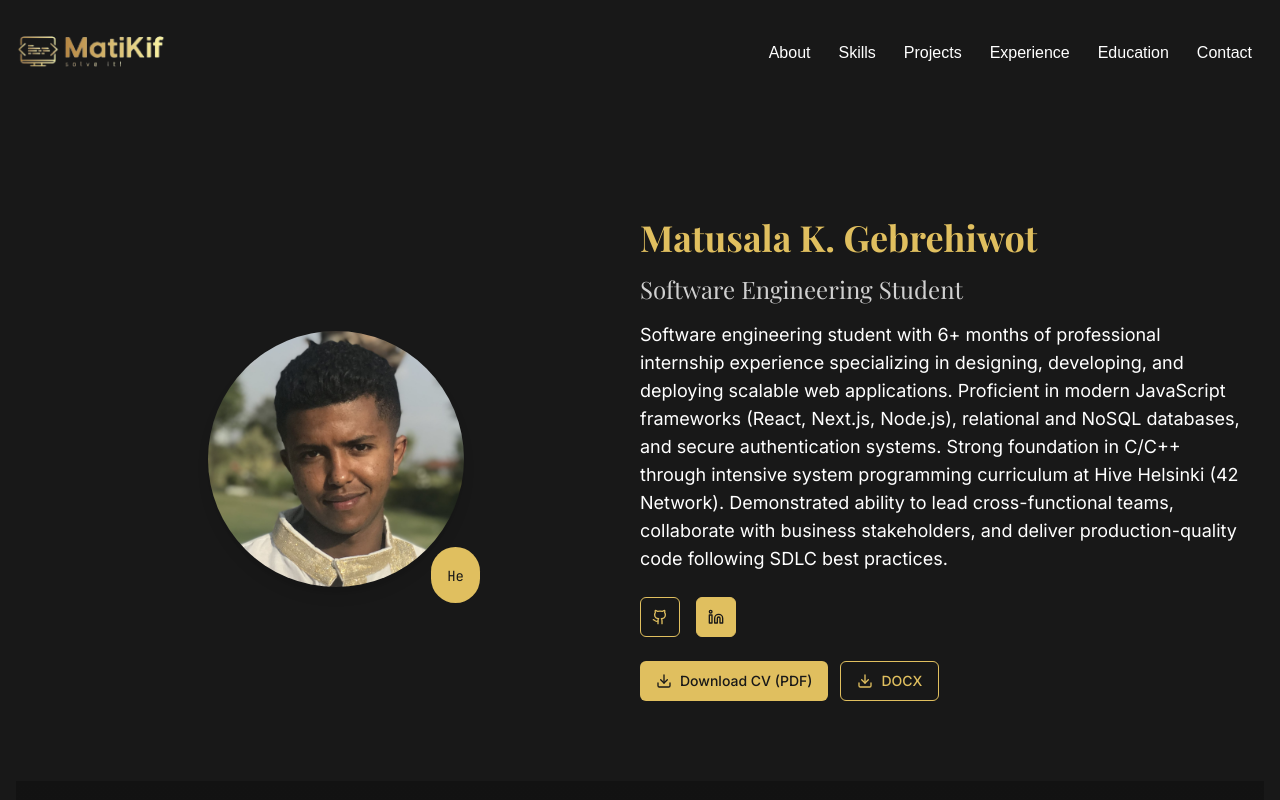
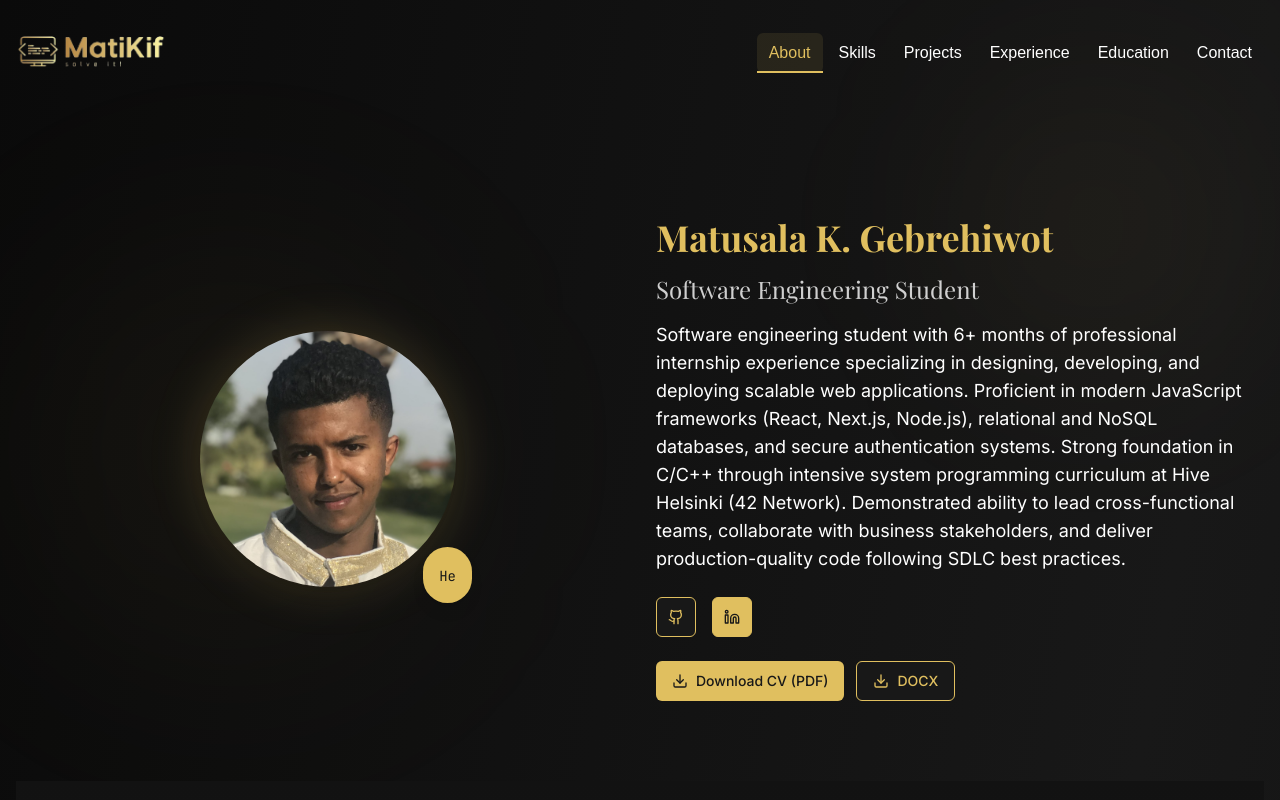
Before and after one commit to matusala3/Portfolio, a Next.js app: page / in a window 1280 px wide. Shown: the top 800 px of the page. Built offline with nearby package versions, Linux system fonts and the light colour scheme; a web font is replaced by a local one.

Commit message:
Enhance UI components with improved styles, animations, and smooth transitions; add active section detection in navigation

```diff
--- a/src/app/components/Education.js
+++ b/src/app/components/Education.js
@@ -36,7 +36,7 @@ export default function Education() {
           Education
         </h2>
         <div className="space-y-6">
-          <Card className="bg-[#1e1e1e] border border-[#f5c842]/30 rounded-lg shadow-lg overflow-hidden">
+          <Card className="bg-[#1e1e1e] border border-[#f5c842]/30 rounded-lg shadow-lg overflow-hidden hover:border-[#f5c842]/50 transition-all duration-500 hover:shadow-2xl hover:shadow-[#f5c842]/10 hover:-translate-y-1">
             <CardHeader className="bg-[#f5c842]/10 border-b border-[#f5c842]/20 p-6">
               <div className="flex items-center space-x-4">
                 <BookOpen className="w-10 h-10 text-[#f5c842]" />
@@ -98,7 +98,7 @@ export default function Education() {
             </CardContent>
           </Card>
 
-          <Card className="bg-[#1e1e1e] border border-[#e0bf5f]/30 rounded-lg shadow-lg overflow-hidden">
+          <Card className="bg-[#1e1e1e] border border-[#e0bf5f]/30 rounded-lg shadow-lg overflow-hidden hover:border-[#e0bf5f]/50 transition-all duration-500 hover:shadow-2xl hover:shadow-[#e0bf5f]/10 hover:-translate-y-1">
             <CardHeader className="bg-[#e0bf5f]/10 border-b border-[#e0bf5f]/20 p-6">
               <div className="flex items-center space-x-4">
                 <BookOpen className="w-10 h-10 text-[#e0bf5f]" />
--- a/src/app/components/Experience.js
+++ b/src/app/components/Experience.js
@@ -47,7 +47,7 @@ export default function Experience() {
           {experiences.map((exp, index) => (
             <Card
               key={index}
-              className="bg-[#181818] border border-[#e0bf5f]/20 hover:border-[#e0bf5f]/50 transition-colors"
+              className="bg-[#181818] border border-[#e0bf5f]/20 hover:border-[#e0bf5f]/50 transition-all duration-500 hover:shadow-xl hover:shadow-[#e0bf5f]/10 hover:-translate-y-1"
             >
               <CardHeader>
                 <div className="flex flex-col md:flex-row justify-between items-start md:items-center mb-2">
--- a/src/app/components/Header.js
+++ b/src/app/components/Header.js
@@ -24,10 +24,26 @@ const navItems = [
 export default function Header() {
   const [isScrolled, setIsScrolled] = useState(false);
   const [isMobileMenuOpen, setIsMobileMenuOpen] = useState(false);
+  const [activeSection, setActiveSection] = useState("");
 
   useEffect(() => {
     const handleScroll = () => {
       setIsScrolled(window.scrollY > 10);
+
+      // Active section detection
+      const sections = navItems.map(item => item.href.substring(1));
+      const scrollPosition = window.scrollY + 100;
+
+      for (const section of sections) {
+        const element = document.getElementById(section);
+        if (element) {
+          const { offsetTop, offsetHeight } = element;
+          if (scrollPosition >= offsetTop && scrollPosition < offsetTop + offsetHeight) {
+            setActiveSection(section);
+            break;
+          }
+        }
+      }
     };
     window.addEventListener("scroll", handleScroll);
     return () => window.removeEventListener("scroll", handleScroll);
@@ -49,15 +65,25 @@ export default function Header() {
 
           {/* Desktop Navigation */}
           <nav className="hidden md:flex space-x-1">
-            {navItems.map((item) => (
+            {navItems.map((item) => {
+              const isActive = activeSection === item.href.substring(1);
+              return (
                 <Link
                   key={item.name}
                   href={item.href}
-                className="px-3 py-2 text-[#fff] hover:text-[#e0bf5f] transition-colors rounded-md hover:bg-[#e0bf5f]/10"
+                  className={`px-3 py-2 transition-all duration-300 rounded-md relative ${
+                    isActive
+                      ? "text-[#e0bf5f] bg-[#e0bf5f]/10"
+                      : "text-[#fff] hover:text-[#e0bf5f] hover:bg-[#e0bf5f]/10"
+                  }`}
                 >
                   {item.name}
+                  {isActive && (
+                    <span className="absolute bottom-0 left-0 w-full h-0.5 bg-[#e0bf5f]"></span>
+                  )}
                 </Link>
-            ))}
+              );
+            })}
           </nav>
 
           {/* Mobile Navigation */}
@@ -80,18 +106,25 @@ export default function Header() {
 
       {/* Mobile Menu */}
       {isMobileMenuOpen && (
-        <div className="md:hidden bg-[#181818]/95 backdrop-blur-md">
-          <nav className="container mx-auto px-4 py-4">
-            {navItems.map((item) => (
+        <div className="md:hidden bg-[#181818]/95 backdrop-blur-md animate-in fade-in slide-in-from-top-5 duration-200">
+          <nav className="container mx-auto px-4 py-4 space-y-1">
+            {navItems.map((item) => {
+              const isActive = activeSection === item.href.substring(1);
+              return (
                 <Link
                   key={item.name}
                   href={item.href}
-                className="block py-2 text-[#fff] hover:text-[#e0bf5f] transition-colors"
+                  className={`block py-3 px-4 rounded-md transition-all duration-300 ${
+                    isActive
+                      ? "text-[#e0bf5f] bg-[#e0bf5f]/10 border-l-4 border-[#e0bf5f]"
+                      : "text-[#fff] hover:text-[#e0bf5f] hover:bg-[#e0bf5f]/10 border-l-4 border-transparent"
+                  }`}
                   onClick={() => setIsMobileMenuOpen(false)}
                 >
                   {item.name}
                 </Link>
-            ))}
+              );
+            })}
           </nav>
         </div>
       )}
--- a/src/app/components/Introduction.js
+++ b/src/app/components/Introduction.js
@@ -3,11 +3,16 @@
 import Image from "next/image";
 import { Button } from "@/components/ui/button";
 import { Github, Linkedin, Globe, Download } from "lucide-react";
-import { useEffect, useRef } from "react";
+import { useEffect, useRef, useState } from "react";
 import { inter, playfair, jetbrains } from "@/app/styles/fonts";
 
 export default function Introduction() {
-  const typedTextRef = useRef(null); // Use ref to target the span element
+  const typedTextRef = useRef(null);
+  const [isVisible, setIsVisible] = useState(false);
+
+  useEffect(() => {
+    setIsVisible(true);
+  }, []);
 
   useEffect(() => {
     const text = "Hello, World!";
@@ -47,35 +52,40 @@ export default function Introduction() {
   return (
     <section id="about" className="py-12 md:py-20">
       <div className={`container mx-auto px-4 ${inter.className}`}>
-        <div className="flex flex-col md:flex-row items-center">
-          <div className="md:w-1/2 mb-8 md:mb-0">
-            <div className="relative w-48 h-48 md:w-64 md:h-64 mx-auto">
+        <div className="flex flex-col md:flex-row items-center gap-8">
+          <div className={`md:w-1/2 mb-8 md:mb-0 transition-all duration-700 ${
+            isVisible ? 'opacity-100 translate-y-0' : 'opacity-0 translate-y-10'
+          }`}>
+            <div className="relative w-48 h-48 md:w-64 md:h-64 mx-auto group">
+              <div className="absolute inset-0 rounded-full bg-[#e0bf5f]/20 blur-xl group-hover:blur-2xl transition-all duration-500"></div>
               <Image
                 src="/profile.jpg"
                 alt="Profile picture of Matusala K. Gebrehiwot"
                 width={256}
                 height={256}
-                className="rounded-full shadow-lg"
+                className="rounded-full shadow-lg relative z-10 transition-transform duration-500 group-hover:scale-105"
               />
-              <div className="absolute -bottom-2 -right-2 md:-bottom-4 md:-right-4 bg-[#e0bf5f] text-[#181818] rounded-full p-2 md:p-4">
+              <div className="absolute -bottom-2 -right-2 md:-bottom-4 md:-right-4 bg-[#e0bf5f] text-[#181818] rounded-full p-2 md:p-4 shadow-lg transition-transform duration-300 hover:scale-110 z-20">
                 <code className={`text-xs md:text-sm ${jetbrains.className}`}>
                   <span ref={typedTextRef}></span>
                 </code>
               </div>
             </div>
           </div>
-          <div className="md:w-1/2 text-center md:text-left">
+          <div className={`md:w-1/2 text-center md:text-left transition-all duration-700 delay-200 ${
+            isVisible ? 'opacity-100 translate-y-0' : 'opacity-0 translate-y-10'
+          }`}>
             <h1
-              className={`text-3xl md:text-4xl font-bold mb-2 md:mb-4 text-[#e0bf5f] ${playfair.className}`}
+              className={`text-3xl md:text-4xl font-bold mb-2 md:mb-4 text-[#e0bf5f] ${playfair.className} animate-in fade-in slide-in-from-bottom-4 duration-700`}
             >
               Matusala K. Gebrehiwot
             </h1>
             <h2
-              className={`text-xl md:text-2xl text-[#fff] opacity-80 mb-4 font-thin ${playfair.className}`}
+              className={`text-xl md:text-2xl text-[#fff] opacity-80 mb-4 font-thin ${playfair.className} animate-in fade-in slide-in-from-bottom-4 duration-700 delay-150`}
             >
               Software Engineering Student
             </h2>
-            <p className="text-base md:text-lg mb-6 text-[#fff]">
+            <p className="text-base md:text-lg mb-6 text-[#fff] leading-relaxed animate-in fade-in slide-in-from-bottom-4 duration-700 delay-300">
               Software engineering student with 6+ months of professional internship experience
               specializing in designing, developing, and deploying scalable web applications. Proficient in
               modern JavaScript frameworks (React, Next.js, Node.js), relational and NoSQL databases, and
@@ -83,17 +93,18 @@ export default function Introduction() {
               curriculum at Hive Helsinki (42 Network). Demonstrated ability to lead cross-functional teams,
               collaborate with business stakeholders, and deliver production-quality code following SDLC best practices.
             </p>
-            <div className="flex justify-center md:justify-start space-x-4 mb-6">
+            <div className="flex justify-center md:justify-start space-x-4 mb-6 animate-in fade-in slide-in-from-bottom-4 duration-700 delay-[400ms]">
               <Button
                 variant="outline"
                 size="icon"
                 asChild
-                className="border-[#e0bf5f] hover:bg-[#e0bf5f] hover:text-[#181818] bg-[#181818] text-[#e0bf5f]"
+                className="border-[#e0bf5f] hover:bg-[#e0bf5f] hover:text-[#181818] bg-[#181818] text-[#e0bf5f] transition-all duration-300 hover:scale-110 hover:shadow-lg hover:shadow-[#e0bf5f]/50"
               >
                 <a
                   href="https://github.com/matusala3"
                   target="_blank"
                   rel="noopener noreferrer"
+                  aria-label="GitHub Profile"
                 >
                   <Github className="h-4 w-4 md:h-5 md:w-5" />
                 </a>
@@ -102,21 +113,22 @@ export default function Introduction() {
                 variant="outline"
                 size="icon"
                 asChild
-                className="bg-[#e0bf5f] text-[#181818] hover:bg-[#e0bf5f]/80 border-[#e0bf5f]"
+                className="bg-[#e0bf5f] text-[#181818] hover:bg-[#e0bf5f]/80 border-[#e0bf5f] transition-all duration-300 hover:scale-110 hover:shadow-lg hover:shadow-[#e0bf5f]/50"
               >
                 <a
                   href="https://www.linkedin.com/in/matusala-gebrehiwot-b0435624b/"
                   target="_blank"
                   rel="noopener noreferrer"
+                  aria-label="LinkedIn Profile"
                 >
                   <Linkedin className="h-4 w-4 md:h-5 md:w-5" />
                 </a>
               </Button>
             </div>
-            <div className="flex gap-3">
+            <div className="flex gap-3 animate-in fade-in slide-in-from-bottom-4 duration-700 delay-[500ms]">
               <Button
                 asChild
-                className="bg-[#e0bf5f] text-[#181818] hover:bg-[#e0bf5f]/80"
+                className="bg-[#e0bf5f] text-[#181818] hover:bg-[#e0bf5f]/80 transition-all duration-300 hover:scale-105 hover:shadow-lg hover:shadow-[#e0bf5f]/50"
               >
                 <a
                   href="/CV.pdf"
@@ -130,8 +142,7 @@ export default function Introduction() {
               <Button
                 asChild
                 variant="outline"
-                className="border-[#e0bf5f] hover:bg-[#e0bf5f] hover:text-[#181818] bg-[#181818] text-[#e0bf5f]"
-
+                className="border-[#e0bf5f] hover:bg-[#e0bf5f] hover:text-[#181818] bg-[#181818] text-[#e0bf5f] transition-all duration-300 hover:scale-105 hover:shadow-lg hover:shadow-[#e0bf5f]/50"
               >
                 <a
                   href="/CV.docx"
--- a/src/app/components/Skills.js
+++ b/src/app/components/Skills.js
@@ -62,7 +62,7 @@ export default function Skills() {
           {Object.entries(skills).map(([category, skillList]) => (
             <Card
               key={category}
-              className="bg-[#181818] border border-[#e0bf5f]/20 hover:border-[#e0bf5f]/50 transition-colors"
+              className="bg-[#181818] border border-[#e0bf5f]/20 hover:border-[#e0bf5f]/50 transition-all duration-500 hover:shadow-xl hover:shadow-[#e0bf5f]/10 hover:-translate-y-1"
             >
               <CardHeader className="flex flex-row items-center space-x-2">
                 {getIcon(category)}
--- a/src/app/globals.css
+++ b/src/app/globals.css
@@ -2,8 +2,42 @@
 @tailwind components;
 @tailwind utilities;
 
+* {
+  scroll-behavior: smooth;
+}
+
 body {
   font-family: Arial, Helvetica, sans-serif;
+}
+
+/* Custom scrollbar */
+::-webkit-scrollbar {
+  width: 12px;
+}
+
+::-webkit-scrollbar-track {
+  background: #0a0a0a;
+}
+
+::-webkit-scrollbar-thumb {
+  background: #e0bf5f;
+  border-radius: 6px;
+  border: 2px solid #0a0a0a;
+}
+
+::-webkit-scrollbar-thumb:hover {
+  background: #d4b34a;
+}
+
+/* Smooth transitions */
+@layer utilities {
+  .transition-smooth {
+    transition: all 0.3s cubic-bezier(0.4, 0, 0.2, 1);
+  }
+
+  .transition-bounce {
+    transition: all 0.4s cubic-bezier(0.68, -0.55, 0.265, 1.55);
+  }
 }
 
 @layer base {
--- a/src/app/page.js
+++ b/src/app/page.js
@@ -9,9 +9,15 @@ import Footer from "./components/Footer";
 
 function page() {
   return (
-    <div className="min-h-screen bg-[#181818] text-[#fff]">
+    <div className="min-h-screen bg-gradient-to-br from-[#0a0a0a] via-[#181818] to-[#0a0a0a] text-[#fff] relative overflow-x-hidden">
+      {/* Decorative background elements */}
+      <div className="fixed inset-0 pointer-events-none overflow-hidden">
+        <div className="absolute top-20 right-10 w-72 h-72 bg-[#e0bf5f]/5 rounded-full blur-[100px]"></div>
+        <div className="absolute bottom-40 left-10 w-96 h-96 bg-[#e0bf5f]/5 rounded-full blur-[120px]"></div>
+      </div>
+
       <Header />
-      <main className="container mx-auto px-4 py-8">
+      <main className="container mx-auto px-4 py-8 relative z-10">
         <Introduction />
         <Education />
         <Skills />
```
Also changed, not shown: src/app/components/Contact.js (+22 -16 lines), src/app/components/Projects.js (+8 -6 lines). Lines whose indentation alone changed are shown as unchanged.
